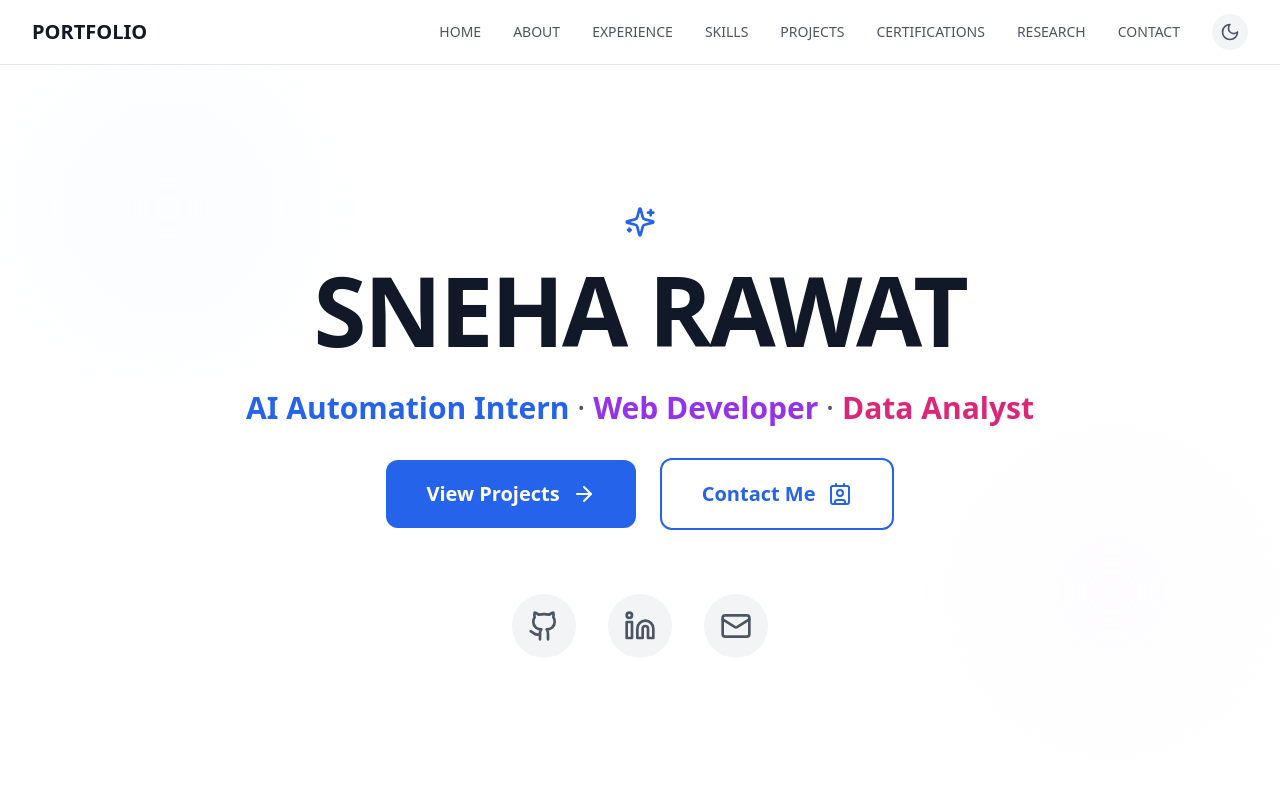
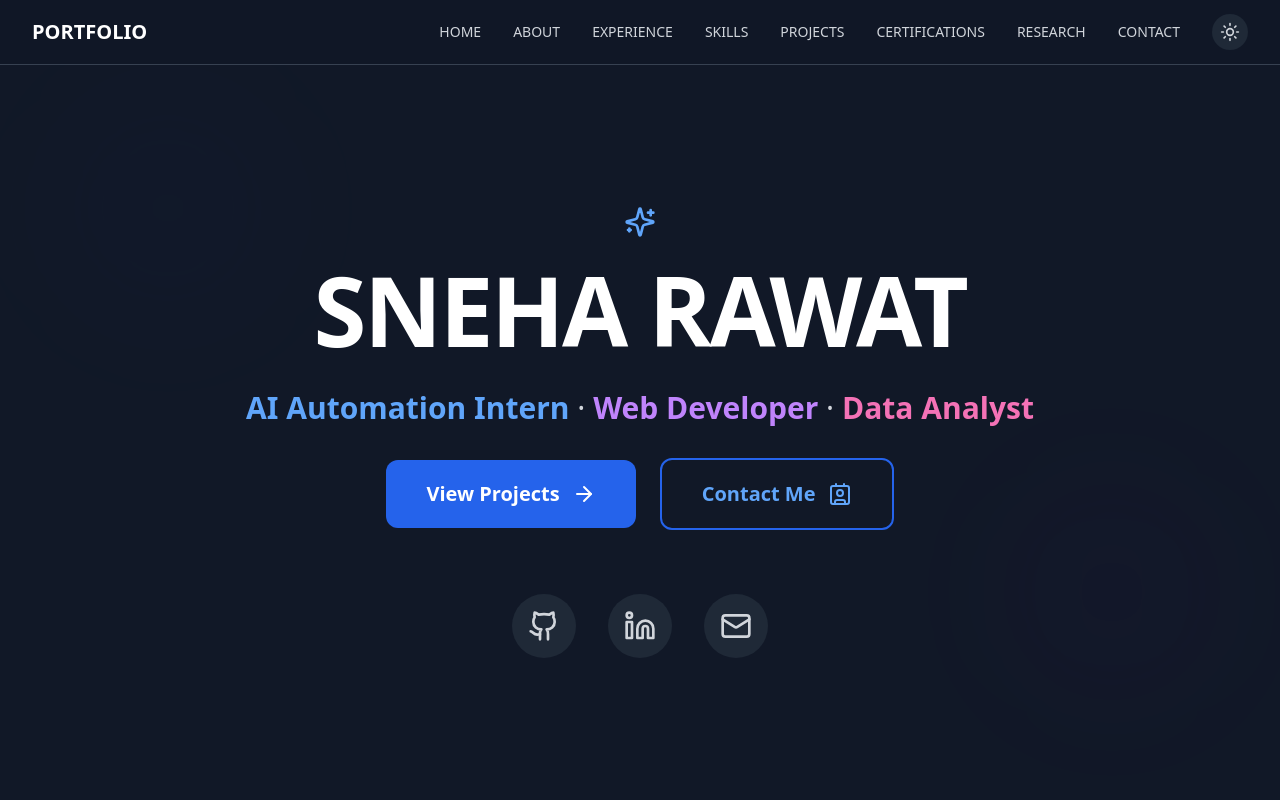
Before and after one commit to sneharawat080/portfolio-sneha, a React (Vite) app: page / in a window 1280 px wide. Shown: the top 800 px of the page. Built offline with nearby package versions, Linux system fonts and the light colour scheme.

Commit message:
feat: Set dark mode as default and update certifications
- Set dark mode as the default theme.
- Updated the certifications section to reflect "Forage" as virtual work simulations.

```diff
--- a/src/components/CertificationsSection.tsx
+++ b/src/components/CertificationsSection.tsx
@@ -14,7 +14,7 @@ export const CertificationsSection = () => {
       gradient: "from-green-500 to-teal-600"
     },
     {
-      title: "Forage – Advanced Programming Concepts",
+      title: "Forage – Virtual Work Simulations (Multiple Companies)",
       icon: "💻",
       status: "✅",
       gradient: "from-purple-500 to-violet-600"
@@ -32,7 +32,7 @@ export const CertificationsSection = () => {
       gradient: "from-pink-500 to-rose-600"
     },
     {
-      title: "SWAYAM – Language Course (Offered by IITs)",
+      title: "SWAYAM – Language Course (Offered by Forage)",
       icon: "📚",
       status: "✅",
       gradient: "from-indigo-500 to-purple-600"
--- a/src/pages/Index.tsx
+++ b/src/pages/Index.tsx
@@ -12,7 +12,7 @@ import { ContactSection } from '@/components/ContactSection';
 import { Footer } from '@/components/Footer';
 
 const Index = () => {
-  const [darkMode, setDarkMode] = useState(false);
+  const [darkMode, setDarkMode] = useState(true); // Set dark mode as default
 
   useEffect(() => {
     if (darkMode) {
```
